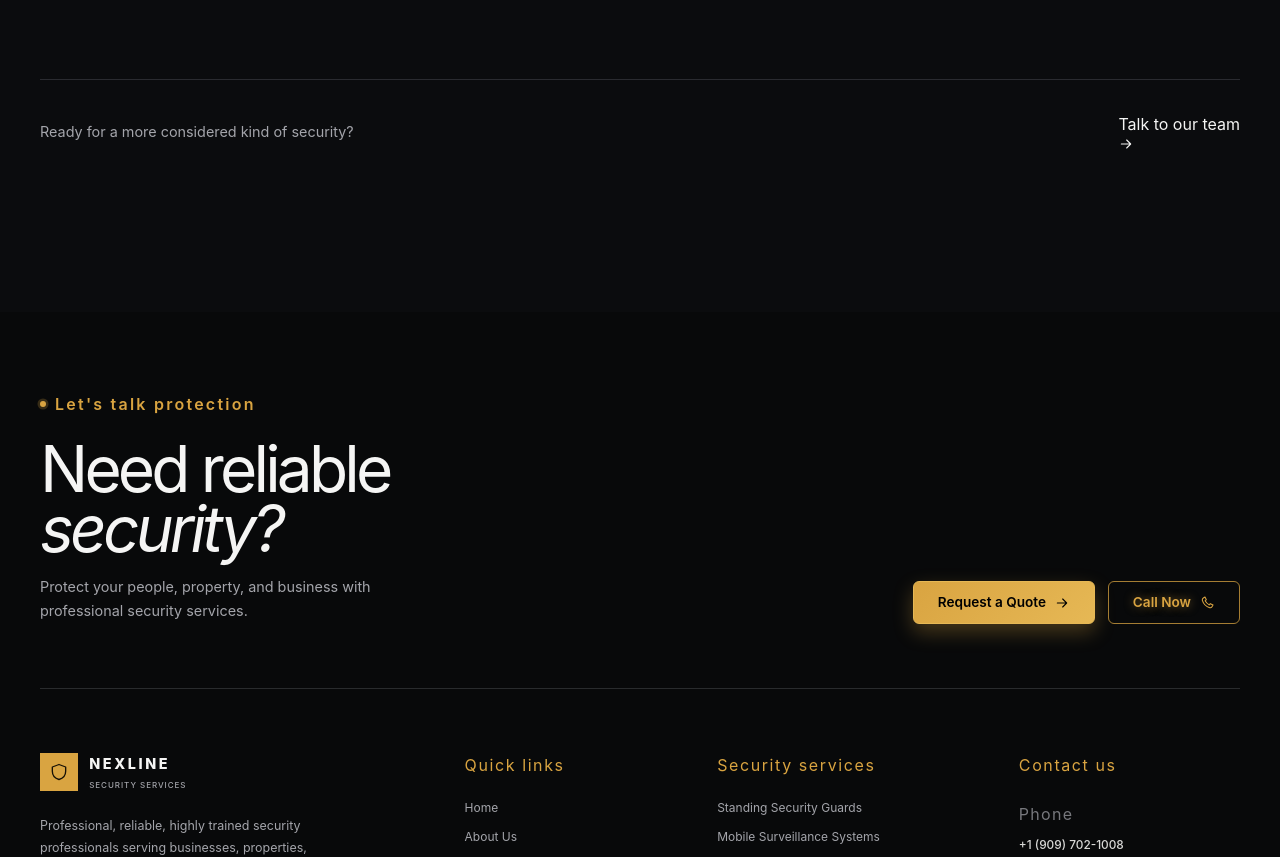
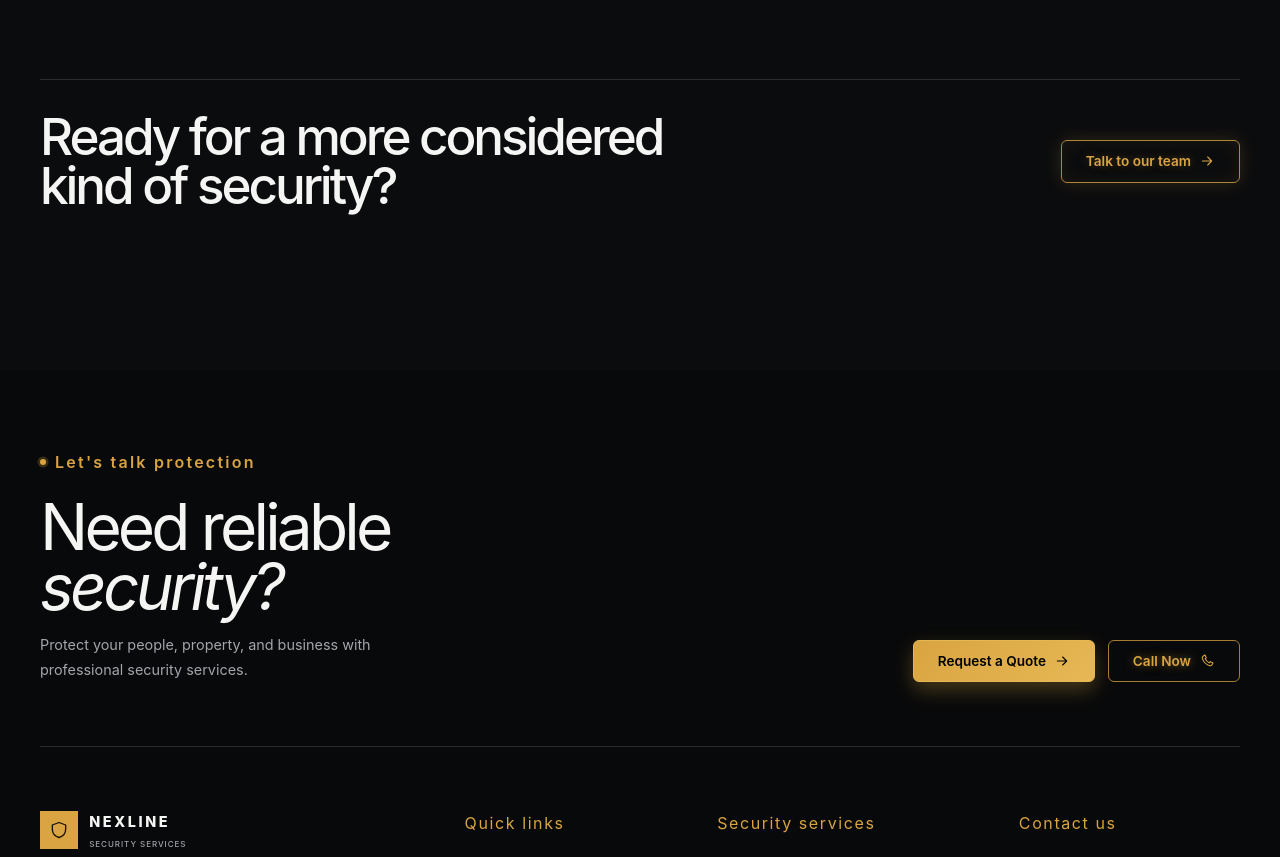
Before and after one commit to omarrrefaatt/nexline-security-services, a React (Vite) app: page /about in a window 1280 px wide. Shown: the part 2170-3027 px from the top of the page. Built offline with nearby package versions, Linux system fonts and the light colour scheme; no server answers.

Commit message:
spacing and buttons fix

```diff
--- a/src/pages/about/About.jsx
+++ b/src/pages/about/About.jsx
@@ -142,10 +142,12 @@ function About() {
 
         {/* ================= CTA ================= */}
         <div className="about-page__cta">
-          <p>{t.about.cta.text}</p>
+          <p className="about-page__cta-title">
+            {t.about.cta.text}
+          </p>
 
           <Link
-            className="button button-primary"
+            className="btn btn--secondary btn--sm about-page__cta-link"
             to="/quote"
           >
             {t.about.cta.button}
--- a/src/pages/contact/Contact.jsx
+++ b/src/pages/contact/Contact.jsx
@@ -406,10 +406,12 @@ function Contact() {
         </section>
 
         <div className="contact-page__footer-cta">
-          <p>{t.contact.footerCta.title}</p>
+          <p className="contact-page__footer-cta-title">
+            {t.contact.footerCta.title}
+          </p>
 
           <Link
-            className="text-link"
+            className="btn btn--secondary btn--sm contact-page__footer-cta-link"
             to="/services"
           >
             {t.contact.footerCta.link}
--- a/src/pages/services/services.css
+++ b/src/pages/services/services.css
@@ -234,7 +234,7 @@
 .services-page__grid {
   max-width: 1280px;
   margin: 0 auto;
-  padding: 3rem 2.5rem;
+  padding: 3rem 2.5rem -2.5rem;
 
   display: grid;
   grid-template-columns: repeat(3, minmax(0, 1fr));
--- a/src/styles/globals.css
+++ b/src/styles/globals.css
@@ -2073,13 +2073,36 @@ button {
   padding: 2rem 0 0;
   border-top: 1px solid var(--border);
 }
-.about-page__cta p {
+.about-page__cta-title {
   margin: 0;
-  color: var(--text-muted);
-  font-size: 0.9rem;
-}
-.about-page__cta .button {
+  color: var(--text);
+  font-size: clamp(2.1rem, 4vw, 4rem);
+  line-height: 0.96;
+  letter-spacing: -0.06em;
+  font-weight: 500;
+  max-width: 640px;
+}
+.about-page__cta-link {
   flex-shrink: 0;
+  white-space: nowrap;
+  color: var(--gold);
+  background: transparent;
+  border: 1.5px solid rgba(217, 164, 65, 0.8);
+  box-shadow:
+    0 0 0 rgba(217, 164, 65, 0),
+    0 0 18px rgba(217, 164, 65, 0.18),
+    inset 0 0 18px rgba(217, 164, 65, 0.08);
+  text-shadow: 0 0 10px rgba(217, 164, 65, 0.35);
+}
+.about-page__cta-link:hover,
+.about-page__cta-link:focus-visible {
+  color: #f0c870;
+  border-color: #d9a441;
+  background: rgba(217, 164, 65, 0.08);
+  box-shadow:
+    0 0 18px rgba(217, 164, 65, 0.35),
+    inset 0 0 18px rgba(217, 164, 65, 0.1);
+  transform: translateY(-2px);
 }
 @media (max-width: 1000px) {
   .heroes-grid {
@@ -2527,13 +2550,36 @@ button {
   padding-top: 2rem;
   border-top: 1px solid var(--border);
 }
-.contact-page__footer-cta p {
+.contact-page__footer-cta-title {
   margin: 0;
-  color: var(--text-muted);
-  font-size: 0.9rem;
-}
-.contact-page__footer-cta .text-link {
   color: var(--text);
+  font-size: clamp(2.1rem, 4vw, 4rem);
+  line-height: 0.96;
+  letter-spacing: -0.06em;
+  font-weight: 500;
+  max-width: 600px;
+}
+.contact-page__footer-cta-link {
+  flex-shrink: 0;
+  white-space: nowrap;
+  color: var(--gold);
+  background: transparent;
+  border: 1.5px solid rgba(217, 164, 65, 0.8);
+  box-shadow:
+    0 0 0 rgba(217, 164, 65, 0),
+    0 0 18px rgba(217, 164, 65, 0.18),
+    inset 0 0 18px rgba(217, 164, 65, 0.08);
+  text-shadow: 0 0 10px rgba(217, 164, 65, 0.35);
+}
+.contact-page__footer-cta-link:hover,
+.contact-page__footer-cta-link:focus-visible {
+  color: #f0c870;
+  border-color: #d9a441;
+  background: rgba(217, 164, 65, 0.08);
+  box-shadow:
+    0 0 18px rgba(217, 164, 65, 0.35),
+    inset 0 0 18px rgba(217, 164, 65, 0.1);
+  transform: translateY(-2px);
 }
 @media (max-width: 900px) {
   .contact-layout,
```
